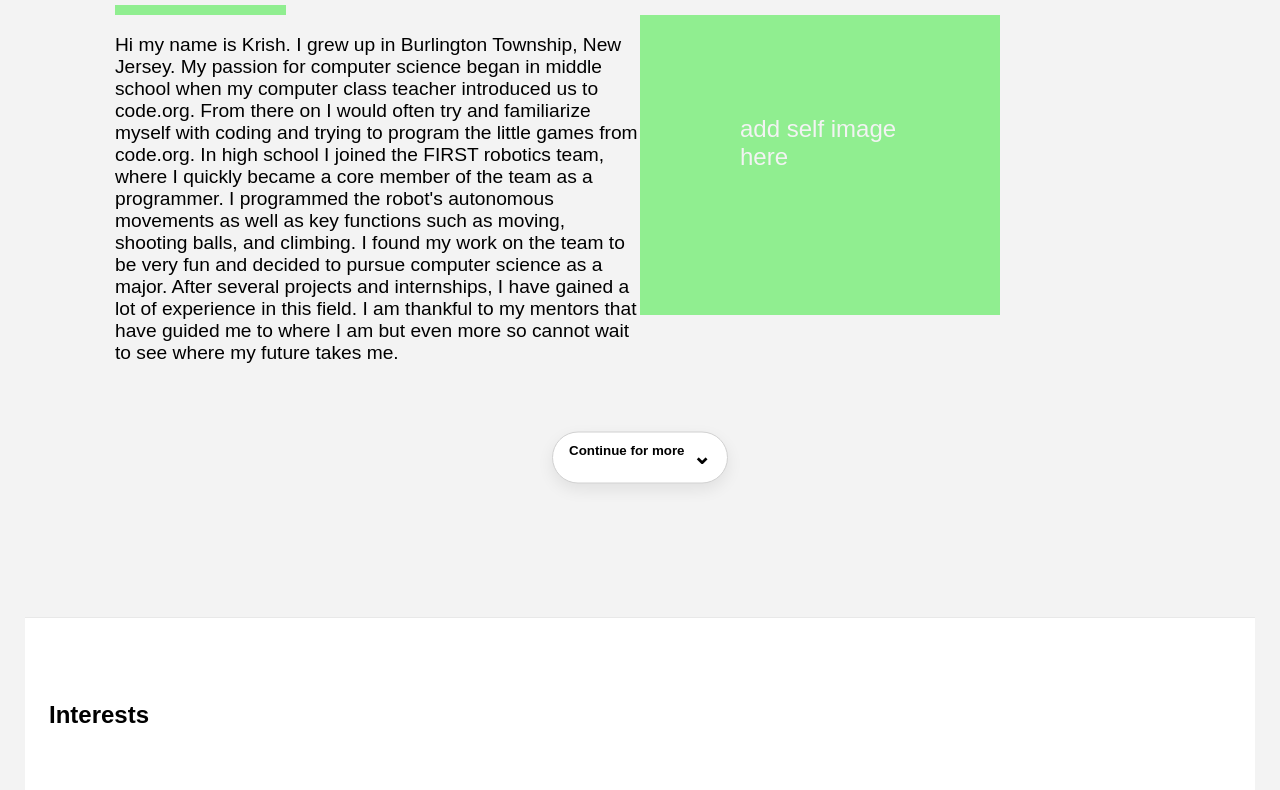
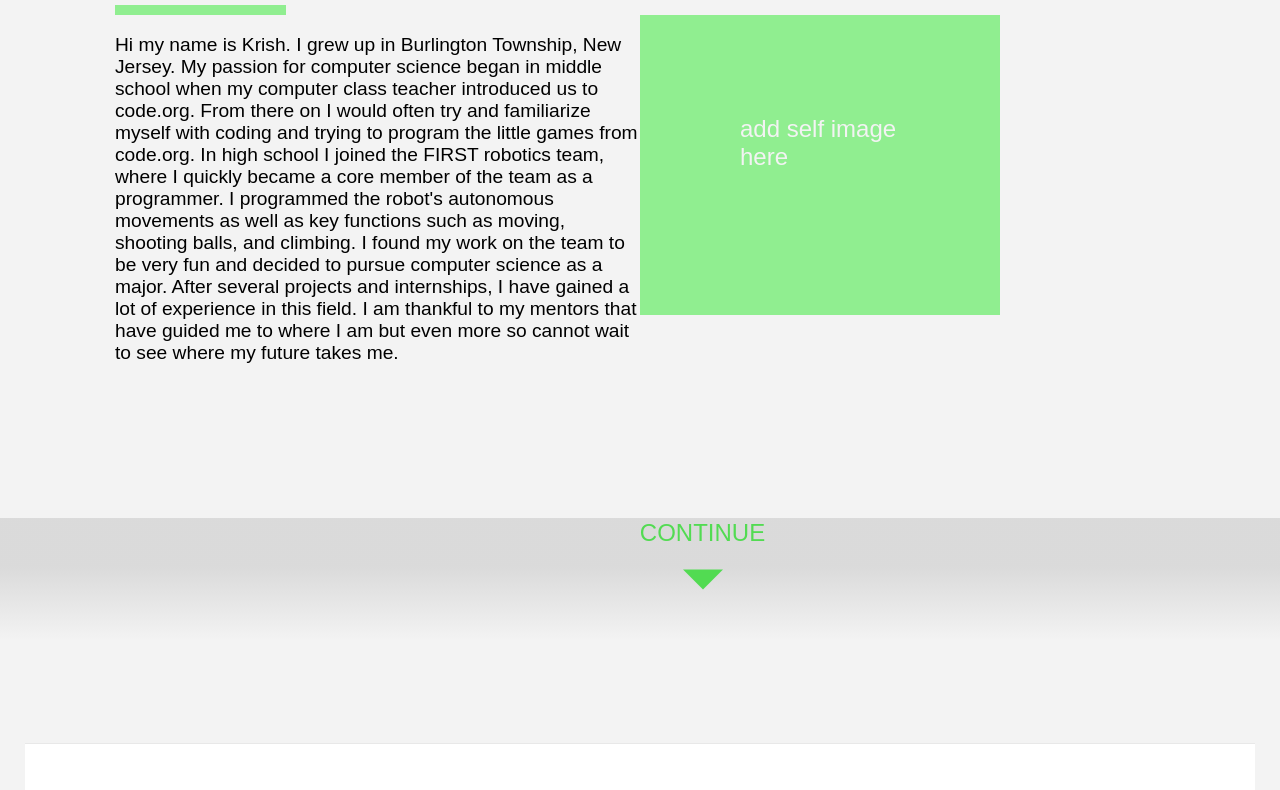
Before and after one commit to krish1097/krish1097, a website: page views/about.html in a window 1280 px wide. Shown: the part 144-934 px from the top of the page. Drawn offline with Linux system fonts and the light colour scheme; files that its build step writes are made by us from their sources.

Commit message:
Updated main page background and color scheme to dark blue and orange. fixed continue down button on aboutme

```diff
--- a/public/css/aboutme.css
+++ b/public/css/aboutme.css
@@ -1,6 +1,6 @@
 html{scroll-behavior: auto;}
 body {
-  margin: 25px;
+  margin: 0px;
   padding: 0px;
   font-family: Arial, sans-serif;
   background: #f3f3f3;
@@ -8,9 +8,11 @@ body {
 
 /*return button */
 .return{
+  margin: 25px;
   box-shadow: 0 10px 10px rgba(0,0,0,0.1);
   position: sticky;
   top: 16px;
+
 }
 .button{
   border-radius: 50px;
@@ -20,6 +22,7 @@ body {
 .button:hover{
   background-color: lightgreen;
   scale:1.1;
+  cursor: pointer;
 }
 .arrow {
   border: solid black;
@@ -34,6 +37,7 @@ body {
 
 /*about me section */
 .aboutMe{
+  margin: 25px;
   padding: 35px 90px;
 }
 .rectangle{
@@ -69,36 +73,38 @@ body {
   flex-wrap: wrap;
 }
 
-.moveButton{
-  display: flex;
-  justify-content: center;
+.moveArea{
+  margin-top: 100px;
+  padding-bottom: 50px;
+  font-weight: 500;
+  font-size: x-large;
+  background: #f3f3f3;
+  background-image:  linear-gradient(rgba(0,0,0,.1) 40%,#f3f3f3);
+
 }
 .scroll-down{
-  justify-content: center;
-  position: sticky;            /* sits at the bottom of viewport while in about section */
-  bottom: 24px;
-  margin-top: 48px;
-  display: inline-flex;
-  align-items: center;
-  gap: 8px;
-  padding: 10px 16px;
-  border: 1px solid #d0d0d0;
-  background: #ffffff;
-  border-radius: 999px;
-  cursor: pointer;
-  font-weight: 600;
-  box-shadow: 0 6px 16px rgba(0,0,0,.08);
-  transition: transform .2s ease, box-shadow .2s ease, opacity .2s ease;
+  height: auto;
+  width: 125px;
+  margin-left: 50%;
+  justify-items: center;
+  position: sticky;
+  color: rgb(82, 219, 82);
+  transition: transform .2s ease, opacity .2s ease;
   animation: bob 1.6s infinite ease-in-out;
 }
-.scroll-down .chevron{
-  font-size: 22px; /* the ⌄ glyph */
-  line-height: 1;
+
+
+.scroll-down .triangle-down {
+	width: 0;
+	height: 0;
+	border-left: 20px solid transparent;
+	border-right: 20px solid transparent;
+	border-top: 20px solid rgb(82, 219, 82);
   transform: translateY(-1px);
 }
 .scroll-down:hover{
   transform: translateY(-2px);
-  box-shadow: 0 10px 20px rgba(0,0,0,.12);
+  cursor: pointer;
 }
 .scroll-down.hidden{
   opacity: 0;
@@ -112,6 +118,7 @@ body {
 
 /* Interests & Services section */
 .Interests{
+  margin: 25px;
   background: #fff;
   border-top: 1px solid #e8e8e8;
   margin-top: 8%;
--- a/public/css/style.css
+++ b/public/css/style.css
@@ -2,13 +2,12 @@ body {
   margin: 0;
   padding: 0;
   font-family: Arial, sans-serif;
-  background: #f3f3f3;
-  scale:1.2;
   overflow: hidden;
+  background-image: url('/images/bluebg.jpg') ;
 }
 
 .center-container {
-  position: relative;
+  scale:1.2;
   height: 100vh;
   width: 100vw;
   display: flex;
@@ -18,25 +17,10 @@ body {
 
 .profile-circle {
   position: absolute;
-  top: 50%;
-  left: 50%;
-  transform: translate(-50%, -50%);
   text-align: center;
 }
 .pfp-wrapper {
   position: relative;
-}
-
-.splash-bg {
-  position: absolute;
-  top: -26%;
-  left: -200%;
-  width: 1500px;
-  height: 606px;
-  z-index: -1;
-  pointer-events: visibleFill;
-  overflow: clip;
-  opacity: 50%;
 }
 
 .inner-center-content {
@@ -52,7 +36,7 @@ body {
   height: 300px;
   border-radius: 100%;
   object-fit: cover;
-  border: 5px solid lightgreen;
+  border: 5px solid orangered;
 }
 
 .intro-text {
@@ -104,7 +88,7 @@ body {
 }
 
 .nav-item:hover {
-  background: #e0ffe0;
+  background: orangered;
   scale: 1.1 1.1;
 }
 
--- a/views/about.html
+++ b/views/about.html
@@ -33,14 +33,14 @@
       </p>
       <div class="introImage">add self image here</div>
     </div>
-    <div class="moveButton">
-      <button id="scrollBtn" class="scroll-down" aria-label="Continue for more">
-          Continue for more
-          <br></br>
-          <span class="chevron">⌄</span>
-      </button>
+  </section>
+
+  <div class="moveArea">
+    <div id="scrollBtn" class="scroll-down" aria-label="Continue for more">
+      <p class="contiue">CONTINUE</p>
+      <div class = "triangle-down"></div>
     </div>
-  </section>
+  </div>
 
   <section id="Interests" class="Interests">
     <div class="container">
@@ -58,12 +58,10 @@
       more.scrollIntoView({ behavior: "smooth", block: "start" });
     });
 
-    // Hide the arrow once the user scrolls past the About section.
-    // Use IntersectionObserver so the Home button is never affected.
     const observer = new IntersectionObserver(
       (entries) => {
         const entry = entries[0];
-        // When less than 30% of #about is visible, hide the button
+        // When less than 90% of #about is visible, hide the button
         if (entry.intersectionRatio < 0.9) {
           scrollBtn.classList.add("hidden");
         } else {
```
Also changed, not shown: views/index.html (+0 -1 lines), public/images/bluebg.jpg (added).
